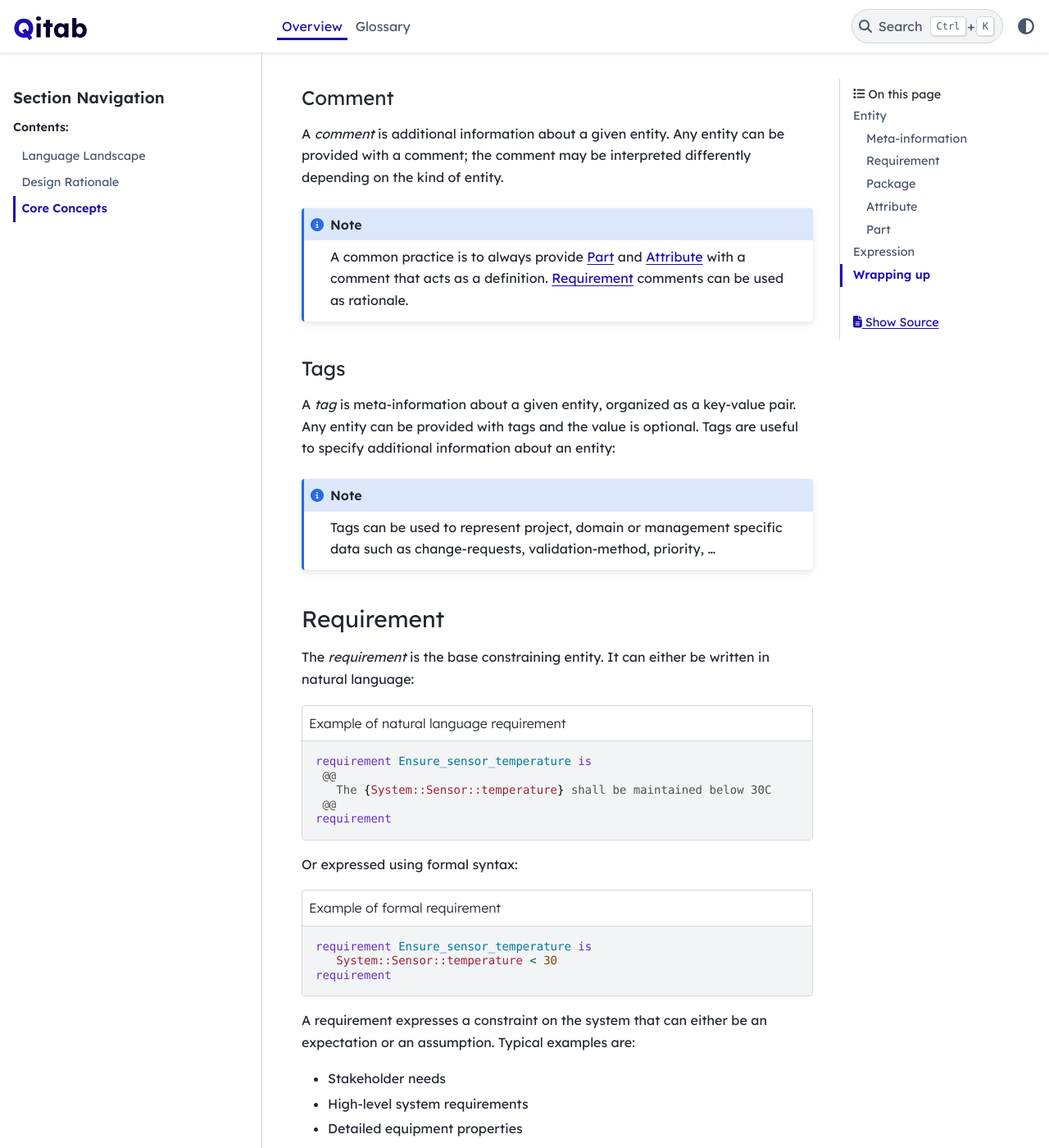
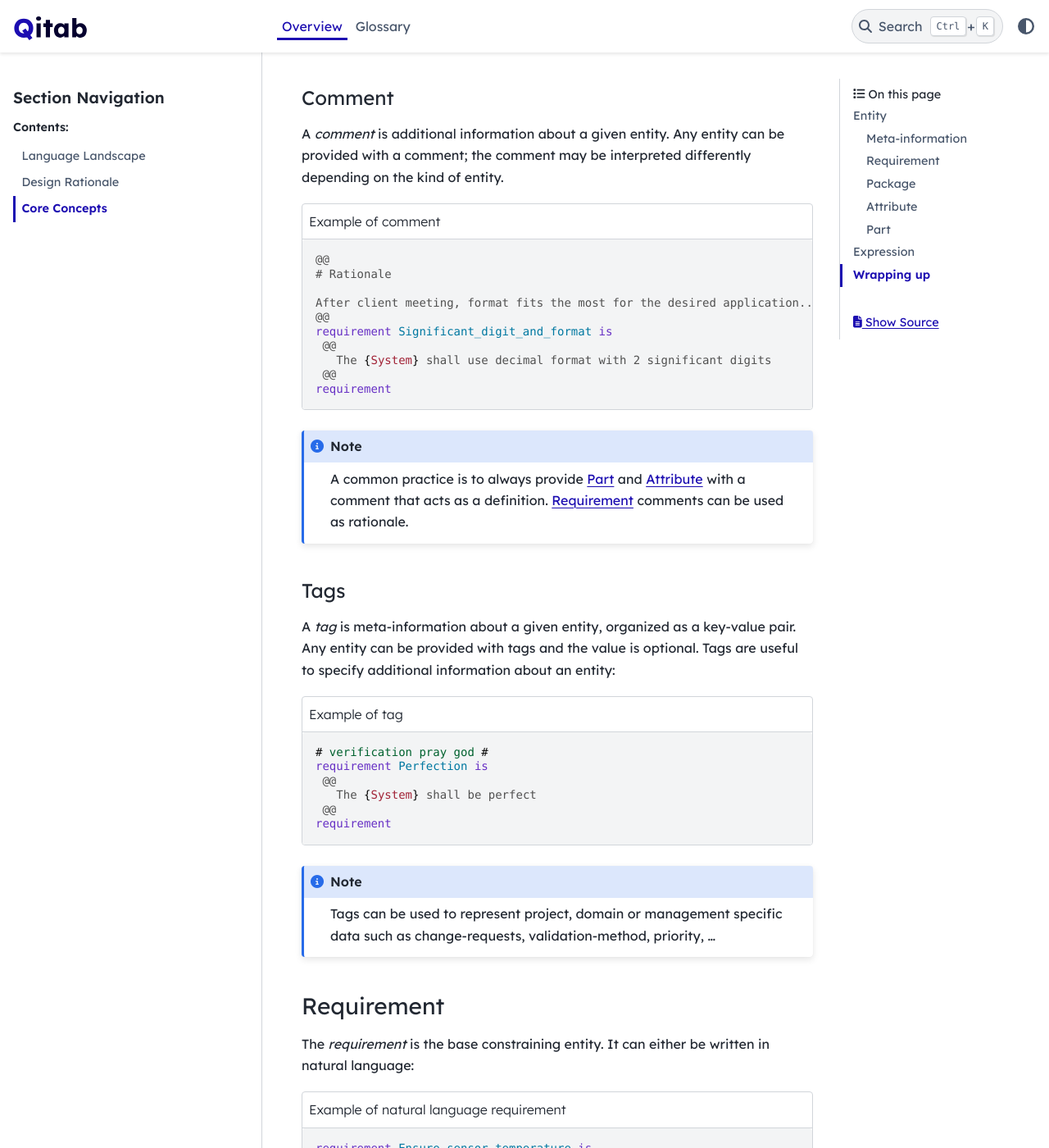
Before and after one commit to req-lang/lang-doc, a Sphinx documentation site: the page built from source/overview/core_concepts.rst, in a window 1280 px wide and 1400 px high, scrolled down 1256 px. Shown: the whole window at 82% size. Built offline with Sphinx 7.4.7 and the PyData theme 0.15.4, drawn with Linux system fonts in a browser that asks for light colours; some of the changed text lies outside the part shown.

Commit message:
add traceability mention and examples for tags and comments

```diff
--- a/source/overview/core_concepts.rst
+++ b/source/overview/core_concepts.rst
@@ -38,6 +38,22 @@
 
 A *comment* is additional information about a given entity. Any entity can be provided with a comment; the comment may be interpreted differently depending on the kind of entity.
 
+
+.. code-block:: req
+   :caption: Example of comment
+
+   @@
+   # Rationale
+
+   After client meeting, format fits the most for the desired application...
+   @@
+   requirement Significant_digit_and_format is
+    @@
+      The {System} shall use decimal format with 2 significant digits
+    @@
+   requirement
+
+
 .. note::
 
   A common practice is to always provide :ref:`concept-part-label` and :ref:`concept-attribute-label` with a comment that acts as a definition. :ref:`concept-requirement-label` comments can be used as rationale.
@@ -48,6 +64,19 @@
 
 A *tag* is meta-information about a given entity, organized as a key-value pair. Any entity can be provided with tags and the value is optional.
 Tags are useful to specify additional information about an entity:
+
+
+.. code-block:: req
+   :caption: Example of tag
+
+   # verification pray god #
+   requirement Perfection is
+    @@
+      The {System} shall be perfect
+    @@
+   requirement
+
+
 
 .. note::
 
@@ -84,7 +113,15 @@
 * Detailed equipment properties
 * Behavioral modeling
 
-Requirements can include references to definitions, :ref:`concept-part-label` or :ref:`concept-attribute-label`.
+Requirements can include references to definitions, :ref:`concept-part-label` or :ref:`concept-attribute-label`. Requirements can be linked with each other via traceability (explained in the dedicated reference section), the most common link being ``refines``.
+
+.. code-block:: req
+   :caption: Example of traceability
+
+   requirement Ensure_sensor_temperature_formal
+   refines Ensure_sensore_temperature_informal is
+      System::Sensor::temperature < 30
+   requirement
 
 .. note::
 
```
